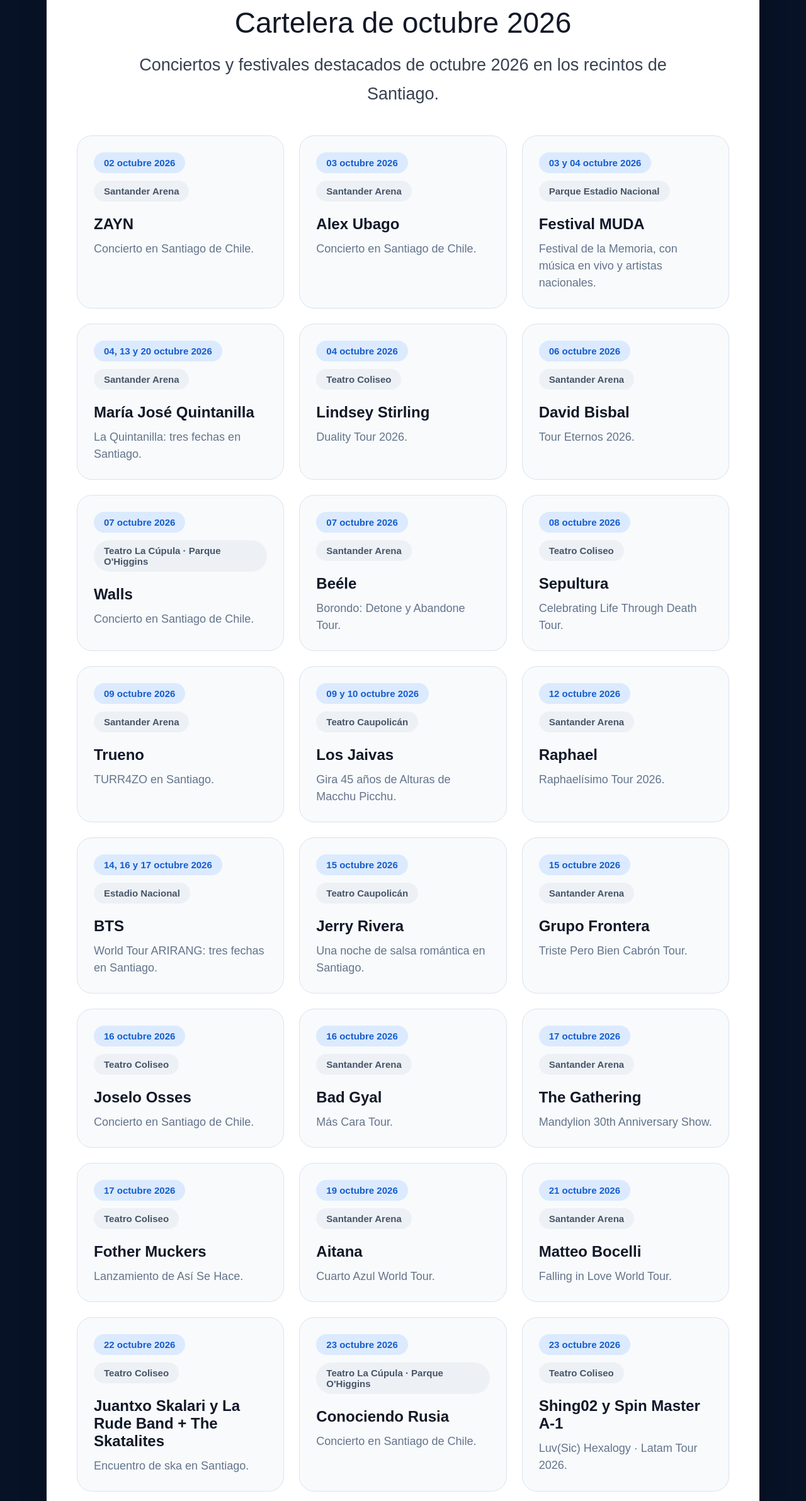
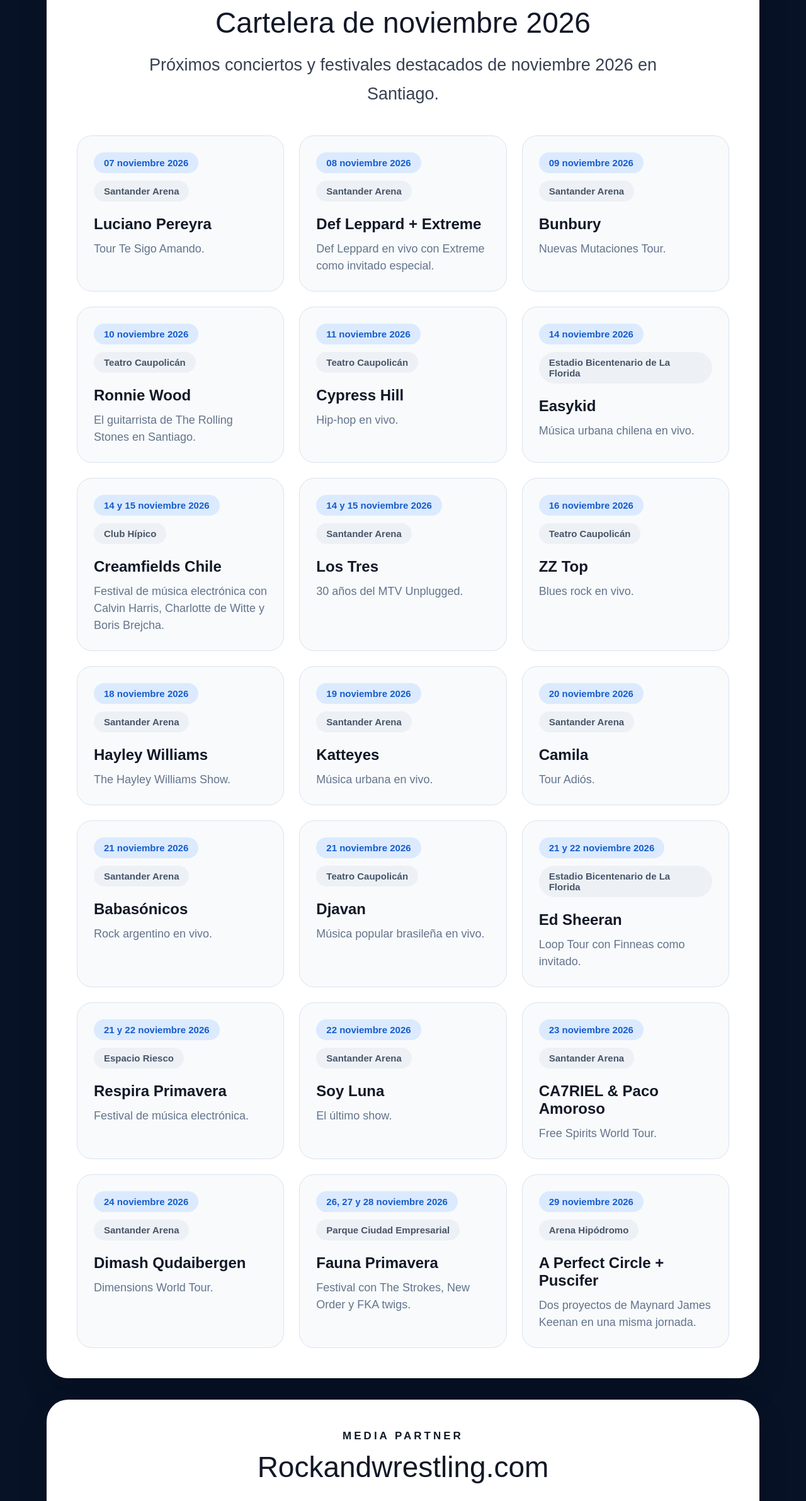
Before and after one commit to matiasechaiz-cmd/concerthome, a plain HTML site: page index.html in a window 1280 px wide. Shown: the part 5972-8356 px from the top of the page at 63% size. Drawn offline with Linux system fonts and the light colour scheme.

Commit message:
Actualiza cartelera de noviembre 2026

```diff
--- a/index.html
+++ b/index.html
@@ -1174,363 +1174,201 @@ j=d.createElement(s),dl=l!='dataLayer'?'&l='+l:'';j.async=true;j.src=
 
        <section class="section-card">
       <div class="eyebrow">CARTELERA</div>
-      <h2 class="section-title">Cartelera de octubre 2026</h2>
+      <h2 class="section-title">Cartelera de noviembre 2026</h2>
 
       <p class="section-text">
-        Conciertos y festivales destacados de octubre 2026 en los recintos de Santiago.
+        Próximos conciertos y festivales destacados de noviembre 2026 en Santiago.
       </p>
 
       <div class="shows">
 
         <div class="show-card">
           <div class="show-top">
-            <span class="badge">02 octubre 2026</span>
+            <span class="badge">07 noviembre 2026</span>
             <span class="badge badge-gray">Santander Arena</span>
           </div>
-          <h3>ZAYN</h3>
-          <p>Concierto en Santiago de Chile.</p>
-        </div>
-
-        <div class="show-card">
-          <div class="show-top">
-            <span class="badge">03 octubre 2026</span>
+          <h3>Luciano Pereyra</h3>
+          <p>Tour Te Sigo Amando.</p>
+        </div>
+
+        <div class="show-card">
+          <div class="show-top">
+            <span class="badge">08 noviembre 2026</span>
             <span class="badge badge-gray">Santander Arena</span>
           </div>
-          <h3>Alex Ubago</h3>
-          <p>Concierto en Santiago de Chile.</p>
-        </div>
-
-        <div class="show-card">
-          <div class="show-top">
-            <span class="badge">03 y 04 octubre 2026</span>
-            <span class="badge badge-gray">Parque Estadio Nacional</span>
-          </div>
-          <h3>Festival MUDA</h3>
-          <p>Festival de la Memoria, con música en vivo y artistas nacionales.</p>
-        </div>
-
-        <div class="show-card">
-          <div class="show-top">
-            <span class="badge">04, 13 y 20 octubre 2026</span>
+          <h3>Def Leppard + Extreme</h3>
+          <p>Def Leppard en vivo con Extreme como invitado especial.</p>
+        </div>
+
+        <div class="show-card">
+          <div class="show-top">
+            <span class="badge">09 noviembre 2026</span>
             <span class="badge badge-gray">Santander Arena</span>
           </div>
-          <h3>María José Quintanilla</h3>
-          <p>La Quintanilla: tres fechas en Santiago.</p>
-        </div>
-
-        <div class="show-card">
-          <div class="show-top">
-            <span class="badge">04 octubre 2026</span>
-            <span class="badge badge-gray">Teatro Coliseo</span>
-          </div>
-          <h3>Lindsey Stirling</h3>
-          <p>Duality Tour 2026.</p>
-        </div>
-
-        <div class="show-card">
-          <div class="show-top">
-            <span class="badge">06 octubre 2026</span>
+          <h3>Bunbury</h3>
+          <p>Nuevas Mutaciones Tour.</p>
+        </div>
+
+        <div class="show-card">
+          <div class="show-top">
+            <span class="badge">10 noviembre 2026</span>
+            <span class="badge badge-gray">Teatro Caupolicán</span>
+          </div>
+          <h3>Ronnie Wood</h3>
+          <p>El guitarrista de The Rolling Stones en Santiago.</p>
+        </div>
+
+        <div class="show-card">
+          <div class="show-top">
+            <span class="badge">11 noviembre 2026</span>
+            <span class="badge badge-gray">Teatro Caupolicán</span>
+          </div>
+          <h3>Cypress Hill</h3>
+          <p>Hip-hop en vivo.</p>
+        </div>
+
+        <div class="show-card">
+          <div class="show-top">
+            <span class="badge">14 noviembre 2026</span>
+            <span class="badge badge-gray">Estadio Bicentenario de La Florida</span>
+          </div>
+          <h3>Easykid</h3>
+          <p>Música urbana chilena en vivo.</p>
+        </div>
+
+        <div class="show-card">
+          <div class="show-top">
+            <span class="badge">14 y 15 noviembre 2026</span>
+            <span class="badge badge-gray">Club Hípico</span>
+          </div>
+          <h3>Creamfields Chile</h3>
+          <p>Festival de música electrónica con Calvin Harris, Charlotte de Witte y Boris Brejcha.</p>
+        </div>
+
+        <div class="show-card">
+          <div class="show-top">
+            <span class="badge">14 y 15 noviembre 2026</span>
             <span class="badge badge-gray">Santander Arena</span>
           </div>
-          <h3>David Bisbal</h3>
-          <p>Tour Eternos 2026.</p>
-        </div>
-
-        <div class="show-card">
-          <div class="show-top">
-            <span class="badge">07 octubre 2026</span>
-            <span class="badge badge-gray">Teatro La Cúpula · Parque O'Higgins</span>
-          </div>
-          <h3>Walls</h3>
-          <p>Concierto en Santiago de Chile.</p>
-        </div>
-
-        <div class="show-card">
-          <div class="show-top">
-            <span class="badge">07 octubre 2026</span>
+          <h3>Los Tres</h3>
+          <p>30 años del MTV Unplugged.</p>
+        </div>
+
+        <div class="show-card">
+          <div class="show-top">
+            <span class="badge">16 noviembre 2026</span>
+            <span class="badge badge-gray">Teatro Caupolicán</span>
+          </div>
+          <h3>ZZ Top</h3>
+          <p>Blues rock en vivo.</p>
+        </div>
+
+        <div class="show-card">
+          <div class="show-top">
+            <span class="badge">18 noviembre 2026</span>
             <span class="badge badge-gray">Santander Arena</span>
           </div>
-          <h3>Beéle</h3>
-          <p>Borondo: Detone y Abandone Tour.</p>
-        </div>
-
-        <div class="show-card">
-          <div class="show-top">
-            <span class="badge">08 octubre 2026</span>
-            <span class="badge badge-gray">Teatro Coliseo</span>
-          </div>
-          <h3>Sepultura</h3>
-          <p>Celebrating Life Through Death Tour.</p>
-        </div>
-
-        <div class="show-card">
-          <div class="show-top">
-            <span class="badge">09 octubre 2026</span>
+          <h3>Hayley Williams</h3>
+          <p>The Hayley Williams Show.</p>
+        </div>
+
+        <div class="show-card">
+          <div class="show-top">
+            <span class="badge">19 noviembre 2026</span>
             <span class="badge badge-gray">Santander Arena</span>
           </div>
-          <h3>Trueno</h3>
-          <p>TURR4ZO en Santiago.</p>
-        </div>
-
-        <div class="show-card">
-          <div class="show-top">
-            <span class="badge">09 y 10 octubre 2026</span>
+          <h3>Katteyes</h3>
+          <p>Música urbana en vivo.</p>
+        </div>
+
+        <div class="show-card">
+          <div class="show-top">
+            <span class="badge">20 noviembre 2026</span>
+            <span class="badge badge-gray">Santander Arena</span>
+          </div>
+          <h3>Camila</h3>
+          <p>Tour Adiós.</p>
+        </div>
+
+        <div class="show-card">
+          <div class="show-top">
+            <span class="badge">21 noviembre 2026</span>
+            <span class="badge badge-gray">Santander Arena</span>
+          </div>
+          <h3>Babasónicos</h3>
+          <p>Rock argentino en vivo.</p>
+        </div>
+
+        <div class="show-card">
+          <div class="show-top">
+            <span class="badge">21 noviembre 2026</span>
             <span class="badge badge-gray">Teatro Caupolicán</span>
           </div>
-          <h3>Los Jaivas</h3>
-          <p>Gira 45 años de Alturas de Macchu Picchu.</p>
-        </div>
-
-        <div class="show-card">
-          <div class="show-top">
-            <span class="badge">12 octubre 2026</span>
+          <h3>Djavan</h3>
+          <p>Música popular brasileña en vivo.</p>
+        </div>
+
+        <div class="show-card">
+          <div class="show-top">
+            <span class="badge">21 y 22 noviembre 2026</span>
+            <span class="badge badge-gray">Estadio Bicentenario de La Florida</span>
+          </div>
+          <h3>Ed Sheeran</h3>
+          <p>Loop Tour con Finneas como invitado.</p>
+        </div>
+
+        <div class="show-card">
+          <div class="show-top">
+            <span class="badge">21 y 22 noviembre 2026</span>
+            <span class="badge badge-gray">Espacio Riesco</span>
+          </div>
+          <h3>Respira Primavera</h3>
+          <p>Festival de música electrónica.</p>
+        </div>
+
+        <div class="show-card">
+          <div class="show-top">
+            <span class="badge">22 noviembre 2026</span>
             <span class="badge badge-gray">Santander Arena</span>
           </div>
-          <h3>Raphael</h3>
-          <p>Raphaelísimo Tour 2026.</p>
-        </div>
-
-        <div class="show-card">
-          <div class="show-top">
-            <span class="badge">14, 16 y 17 octubre 2026</span>
-            <span class="badge badge-gray">Estadio Nacional</span>
-          </div>
-          <h3>BTS</h3>
-          <p>World Tour ARIRANG: tres fechas en Santiago.</p>
-        </div>
-
-        <div class="show-card">
-          <div class="show-top">
-            <span class="badge">15 octubre 2026</span>
-            <span class="badge badge-gray">Teatro Caupolicán</span>
-          </div>
-          <h3>Jerry Rivera</h3>
-          <p>Una noche de salsa romántica en Santiago.</p>
-        </div>
-
-        <div class="show-card">
-          <div class="show-top">
-            <span class="badge">15 octubre 2026</span>
+          <h3>Soy Luna</h3>
+          <p>El último show.</p>
+        </div>
+
+        <div class="show-card">
+          <div class="show-top">
+            <span class="badge">23 noviembre 2026</span>
             <span class="badge badge-gray">Santander Arena</span>
           </div>
-          <h3>Grupo Frontera</h3>
-          <p>Triste Pero Bien Cabrón Tour.</p>
-        </div>
-
-        <div class="show-card">
-          <div class="show-top">
-            <span class="badge">16 octubre 2026</span>
-            <span class="badge badge-gray">Teatro Coliseo</span>
-          </div>
-          <h3>Joselo Osses</h3>
-          <p>Concierto en Santiago de Chile.</p>
-        </div>
-
-        <div class="show-card">
-          <div class="show-top">
-            <span class="badge">16 octubre 2026</span>
+          <h3>CA7RIEL &amp; Paco Amoroso</h3>
+          <p>Free Spirits World Tour.</p>
+        </div>
+
+        <div class="show-card">
+          <div class="show-top">
+            <span class="badge">24 noviembre 2026</span>
             <span class="badge badge-gray">Santander Arena</span>
           </div>
-          <h3>Bad Gyal</h3>
-          <p>Más Cara Tour.</p>
-        </div>
-
-        <div class="show-card">
-          <div class="show-top">
-            <span class="badge">17 octubre 2026</span>
-            <span class="badge badge-gray">Santander Arena</span>
-          </div>
-          <h3>The Gathering</h3>
-          <p>Mandylion 30th Anniversary Show.</p>
-        </div>
-
-        <div class="show-card">
-          <div class="show-top">
-            <span class="badge">17 octubre 2026</span>
-            <span class="badge badge-gray">Teatro Coliseo</span>
-          </div>
-          <h3>Fother Muckers</h3>
-          <p>Lanzamiento de Así Se Hace.</p>
-        </div>
-
-        <div class="show-card">
-          <div class="show-top">
-            <span class="badge">19 octubre 2026</span>
-            <span class="badge badge-gray">Santander Arena</span>
-          </div>
-          <h3>Aitana</h3>
-          <p>Cuarto Azul World Tour.</p>
-        </div>
-
-        <div class="show-card">
-          <div class="show-top">
-            <span class="badge">21 octubre 2026</span>
-            <span class="badge badge-gray">Santander Arena</span>
-          </div>
-          <h3>Matteo Bocelli</h3>
-          <p>Falling in Love World Tour.</p>
-        </div>
-
-        <div class="show-card">
-          <div class="show-top">
-            <span class="badge">22 octubre 2026</span>
-            <span class="badge badge-gray">Teatro Coliseo</span>
-          </div>
-          <h3>Juantxo Skalari y La Rude Band + The Skatalites</h3>
-          <p>Encuentro de ska en Santiago.</p>
-        </div>
-
-        <div class="show-card">
-          <div class="show-top">
-            <span class="badge">23 octubre 2026</span>
-            <span class="badge badge-gray">Teatro La Cúpula · Parque O'Higgins</span>
-          </div>
-          <h3>Conociendo Rusia</h3>
-          <p>Concierto en Santiago de Chile.</p>
-        </div>
-
-        <div class="show-card">
-          <div class="show-top">
-            <span class="badge">23 octubre 2026</span>
-            <span class="badge badge-gray">Teatro Coliseo</span>
-          </div>
-          <h3>Shing02 y Spin Master A-1</h3>
-          <p>Luv(Sic) Hexalogy · Latam Tour 2026.</p>
-        </div>
-
-        <div class="show-card">
-          <div class="show-top">
-            <span class="badge">23 octubre 2026</span>
-            <span class="badge badge-gray">Teatro Caupolicán</span>
-          </div>
-          <h3>Luck Ra</h3>
-          <p>Concierto en Santiago de Chile.</p>
-        </div>
-
-        <div class="show-card">
-          <div class="show-top">
-            <span class="badge">24 octubre 2026</span>
-            <span class="badge badge-gray">Teatro Caupolicán</span>
-          </div>
-          <h3>Julianno Sosa</h3>
-          <p>Concierto en Santiago de Chile.</p>
-        </div>
-
-        <div class="show-card">
-          <div class="show-top">
-            <span class="badge">24 octubre 2026</span>
-            <span class="badge badge-gray">Teatro Coliseo</span>
-          </div>
-          <h3>Eterna Inocencia</h3>
-          <p>25 años de A los Que Se Han Apagado.</p>
-        </div>
-
-        <div class="show-card">
-          <div class="show-top">
-            <span class="badge">24 y 25 octubre 2026</span>
-            <span class="badge badge-gray">Parque O'Higgins</span>
-          </div>
-          <h3>Festival Bamba</h3>
-          <p>Marc Anthony, Juanes, Fito Páez, Carlos Vives y más.</p>
-        </div>
-
-        <div class="show-card">
-          <div class="show-top">
-            <span class="badge">25 octubre 2026</span>
-            <span class="badge badge-gray">Teatro Caupolicán</span>
-          </div>
-          <h3>José Alfredo Fuentes</h3>
-          <p>Gran Fiesta del Pollo: 60 años y cumpleaños.</p>
-        </div>
-
-        <div class="show-card">
-          <div class="show-top">
-            <span class="badge">28 octubre 2026</span>
-            <span class="badge badge-gray">Teatro La Cúpula · Parque O'Higgins</span>
-          </div>
-          <h3>Mario Reyes</h3>
-          <p>Leyenda Gipsy Kings y Noche Flamenca.</p>
-        </div>
-
-        <div class="show-card">
-          <div class="show-top">
-            <span class="badge">29 octubre 2026</span>
-            <span class="badge badge-gray">Santander Arena</span>
-          </div>
-          <h3>Los Fabulosos Cadillacs + Fishbone + Chico Trujillo</h3>
-          <p>Tres bandas en una noche en Santiago.</p>
-        </div>
-
-        <div class="show-card">
-          <div class="show-top">
-            <span class="badge">29 octubre 2026</span>
-            <span class="badge badge-gray">Teatro La Cúpula · Parque O'Higgins</span>
-          </div>
-          <h3>O'Funk'illo + Papanegro</h3>
-          <p>Concierto en vivo en Santiago.</p>
-        </div>
-
-        <div class="show-card">
-          <div class="show-top">
-            <span class="badge">30 octubre 2026</span>
-            <span class="badge badge-gray">Teatro Caupolicán</span>
-          </div>
-          <h3>HUMBE</h3>
-          <p>Dueño del Cielo Tour.</p>
-        </div>
-
-        <div class="show-card">
-          <div class="show-top">
-            <span class="badge">30 octubre 2026</span>
-            <span class="badge badge-gray">Espacio Riesco</span>
-          </div>
-          <h3>Solomun</h3>
-          <p>Una noche de música electrónica en Santiago.</p>
-        </div>
-
-        <div class="show-card">
-          <div class="show-top">
-            <span class="badge">30 octubre 2026</span>
-            <span class="badge badge-gray">Santander Arena</span>
-          </div>
-          <h3>Ivy Queen</h3>
-          <p>Pride Tour 2026.</p>
-        </div>
-
-        <div class="show-card">
-          <div class="show-top">
-            <span class="badge">31 octubre 2026</span>
-            <span class="badge badge-gray">Club Hípico</span>
-          </div>
-          <h3>Open Blondie: Noche de Brujas</h3>
-          <p>Edición de Halloween con música en vivo.</p>
-        </div>
-
-        <div class="show-card">
-          <div class="show-top">
-            <span class="badge">31 octubre 2026</span>
-            <span class="badge badge-gray">Estadio Nacional</span>
-          </div>
-          <h3>Iron Maiden</h3>
-          <p>Run For Your Lives World Tour 2026. Invitados: Mammoth y Nuclear.</p>
-        </div>
-
-        <div class="show-card">
-          <div class="show-top">
-            <span class="badge">31 octubre 2026</span>
-            <span class="badge badge-gray">Santander Arena</span>
-          </div>
-          <h3>Blessd</h3>
-          <p>EPHDM Latam Tour.</p>
-        </div>
-
-        <div class="show-card">
-          <div class="show-top">
-            <span class="badge">31 octubre 2026</span>
-            <span class="badge badge-gray">Espacio Riesco</span>
-          </div>
-          <h3>Bresh x Pablito Pesadilla</h3>
-          <p>Edición de Halloween en Santiago.</p>
+          <h3>Dimash Qudaibergen</h3>
+          <p>Dimensions World Tour.</p>
+        </div>
+
+        <div class="show-card">
+          <div class="show-top">
+            <span class="badge">26, 27 y 28 noviembre 2026</span>
+            <span class="badge badge-gray">Parque Ciudad Empresarial</span>
+          </div>
+          <h3>Fauna Primavera</h3>
+          <p>Festival con The Strokes, New Order y FKA twigs.</p>
+        </div>
+
+        <div class="show-card">
+          <div class="show-top">
+            <span class="badge">29 noviembre 2026</span>
+            <span class="badge badge-gray">Arena Hipódromo</span>
+          </div>
+          <h3>A Perfect Circle + Puscifer</h3>
+          <p>Dos proyectos de Maynard James Keenan en una misma jornada.</p>
         </div>
 
       </div>
```
